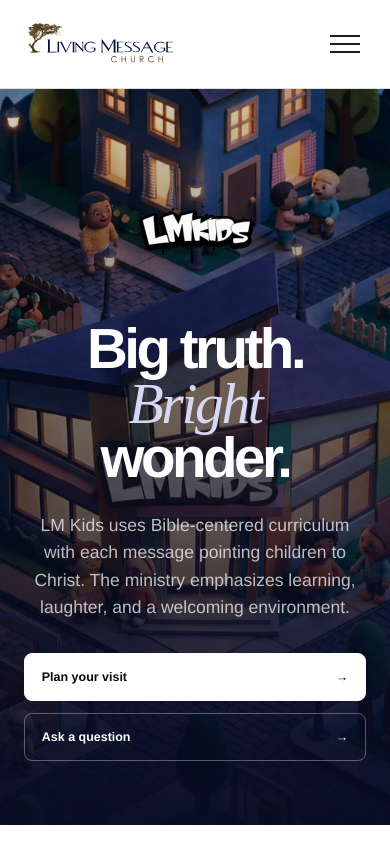
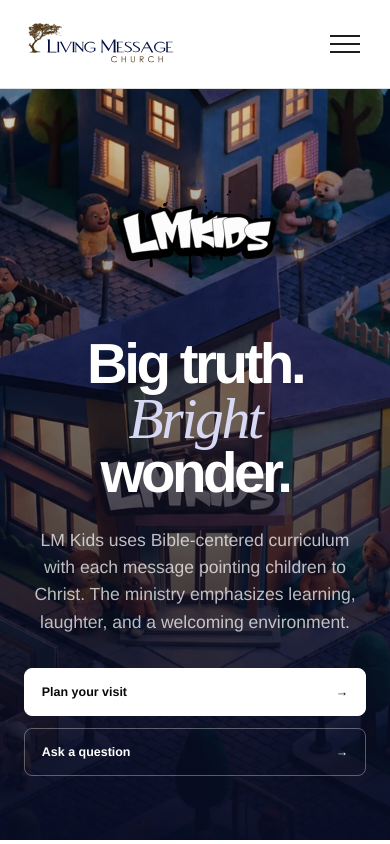
Before and after one commit to living-message-church/living-message-church, a Next.js app: page /lmkids in a window 390 px wide. Shown: the top 844 px of the page. Built offline with nearby package versions, Linux system fonts and the light colour scheme.

Commit message:
Elevate LM Kids hero logo

```diff
--- a/src/styles/globals.css
+++ b/src/styles/globals.css
@@ -813,9 +813,9 @@ button, input, textarea, select { font: inherit; }
 .kids-hero-image { z-index: -3; object-fit: cover; object-position: center; }
 .kids-hero-scrim { position: absolute; z-index: -2; inset: 0; background: linear-gradient(90deg, rgb(7 12 35 / 0.96) 0%, rgb(7 12 35 / 0.83) 30%, rgb(7 12 35 / 0.44) 58%, rgb(7 12 35 / 0.08) 82%), linear-gradient(180deg, rgb(7 12 35 / 0.08) 40%, rgb(7 12 35 / 0.64) 100%); }
 .kids-hero-layout { padding-block: clamp(4.5rem, 7vw, 6.5rem); }
-.kids-hero-copy { position: relative; z-index: 2; max-width: 38rem; }
-.kids-hero-brand { width: clamp(8.5rem, 9.5vw, 11rem); margin-bottom: clamp(1.5rem, 2.5vw, 2.25rem); opacity: 0.98; }
-.kids-hero-brand img { display: block; width: 100%; height: auto; filter: drop-shadow(0 0.4rem 0.9rem rgb(3 5 24 / 0.2)); }
+.kids-hero-copy { position: relative; z-index: 2; max-width: 40rem; }
+.kids-hero-brand { width: clamp(13rem, 14vw, 16.5rem); margin: 0 0 clamp(0.25rem, 0.8vw, 0.75rem) clamp(-1.4rem, -1vw, -0.75rem); opacity: 0.99; }
+.kids-hero-brand img { display: block; width: 100%; height: auto; filter: drop-shadow(0 0.55rem 1.15rem rgb(3 5 24 / 0.24)); }
 .kids-hero-copy h1 { display: grid; max-width: 8.4ch; gap: 0.035em; margin: 0; font-size: clamp(3.8rem, 2.15rem + 4.25vw, 6.55rem); font-weight: 700; letter-spacing: -0.062em; line-height: 0.9; text-wrap: balance; }
 .kids-hero-copy h1 span, .kids-hero-copy h1 em { display: block; }
 .kids-hero-copy h1 em { color: #d7d9f4; font-family: "Iowan Old Style", Baskerville, "Times New Roman", serif; font-size: 1.02em; font-style: italic; font-weight: 400; letter-spacing: -0.042em; line-height: 0.84; }
@@ -1081,7 +1081,7 @@ button, input, textarea, select { font: inherit; }
   .kids-hero-scrim { background: linear-gradient(180deg, rgb(7 12 35 / 0.16) 0%, rgb(7 12 35 / 0.58) 45%, rgb(7 12 35 / 0.96) 100%); }
   .kids-hero-layout { width: calc(100% - 3rem); align-self: end; padding-block: var(--space-7); }
   .kids-hero-copy { max-width: 38rem; margin-inline: auto; text-align: center; }
-  .kids-hero-brand { width: clamp(8rem, 30vw, 10rem); margin-inline: auto; }
+  .kids-hero-brand { width: clamp(11rem, 42vw, 14rem); margin: 0 auto 0.6rem; }
   .kids-hero-copy h1 { max-width: 8ch; gap: 0.08em; margin-inline: auto; font-size: clamp(3.35rem, 14.5vw, 4.8rem); line-height: 0.9; }
   .kids-hero-copy h1 em { line-height: 0.86; }
   .kids-hero-copy > p { margin-inline: auto; font-size: clamp(1.05rem, 4.5vw, 1.22rem); }
```
